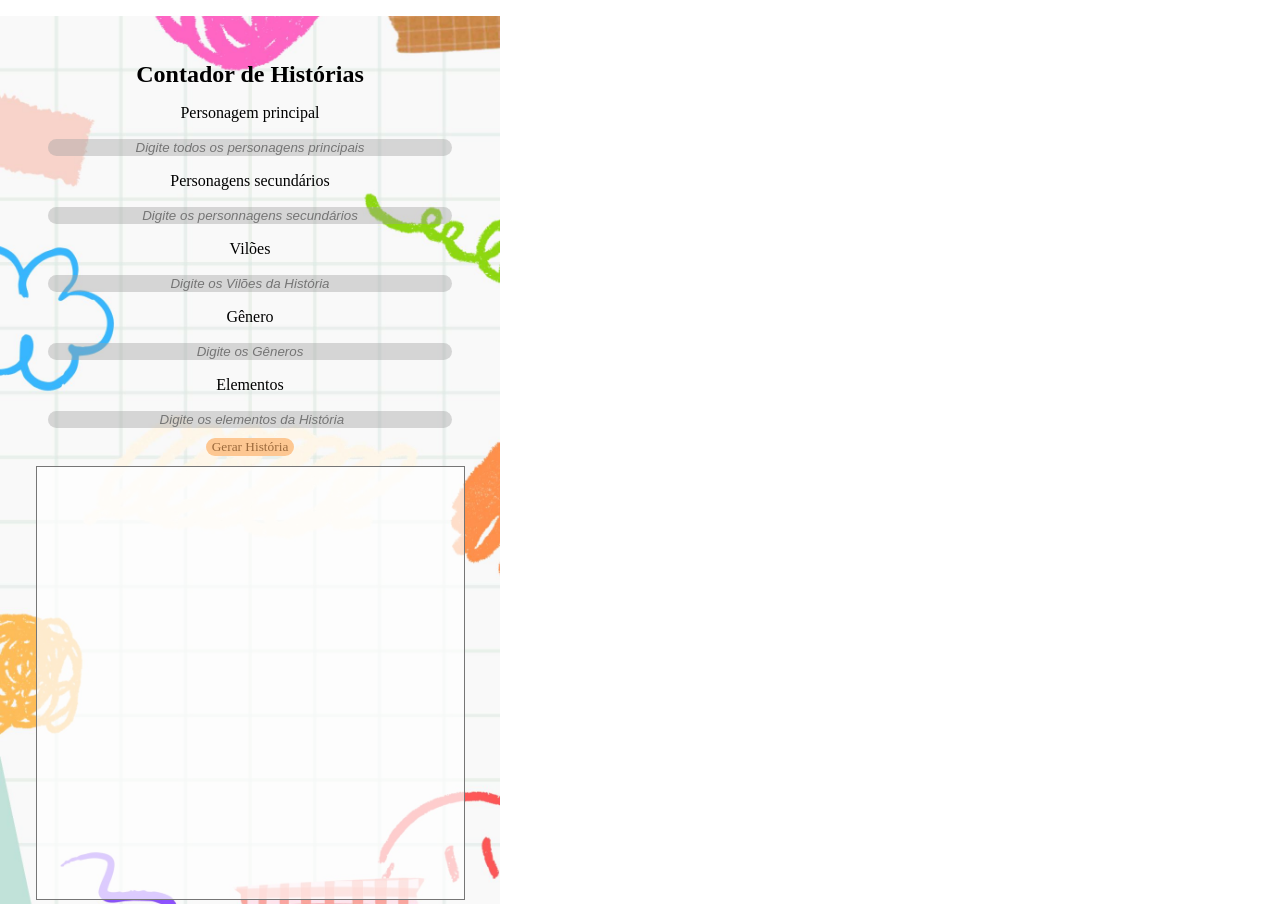
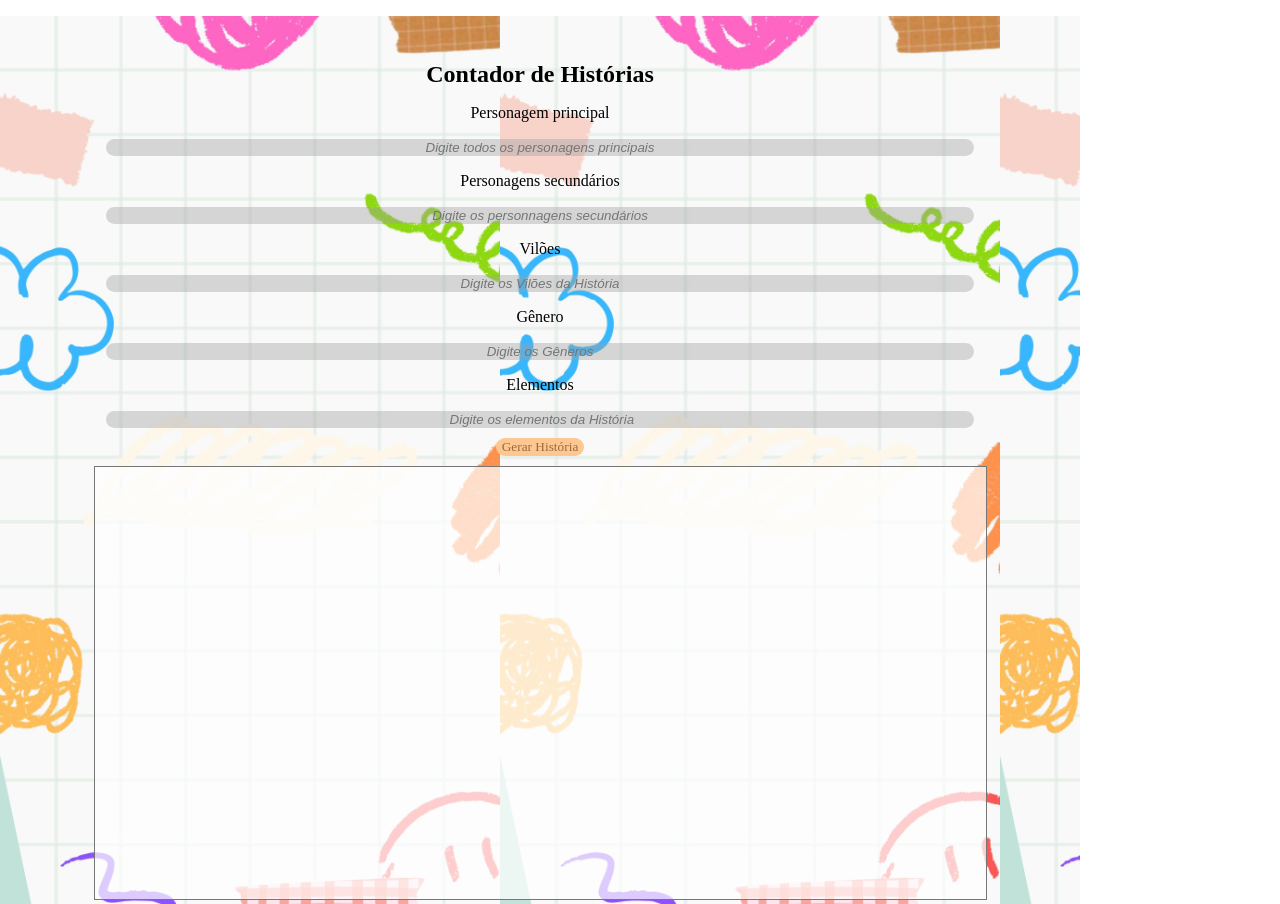
Before and after one commit to AllyThi/suahistoria, a React (Create React App) app: page / in a window 1280 px wide. Built offline with nearby package versions, Linux system fonts and the light colour scheme; no server answers.

Commit message:
Update App.css

```diff
--- a/src/App.css
+++ b/src/App.css
@@ -5,7 +5,8 @@
   font-family: cursive;
   background-image: url("./components/contabackground.jpg");
   background-size: contain;
-  width: 500px; ;
+  max-width: 1080px;
+  min-width: 240px;
 }
 
 button {
```
